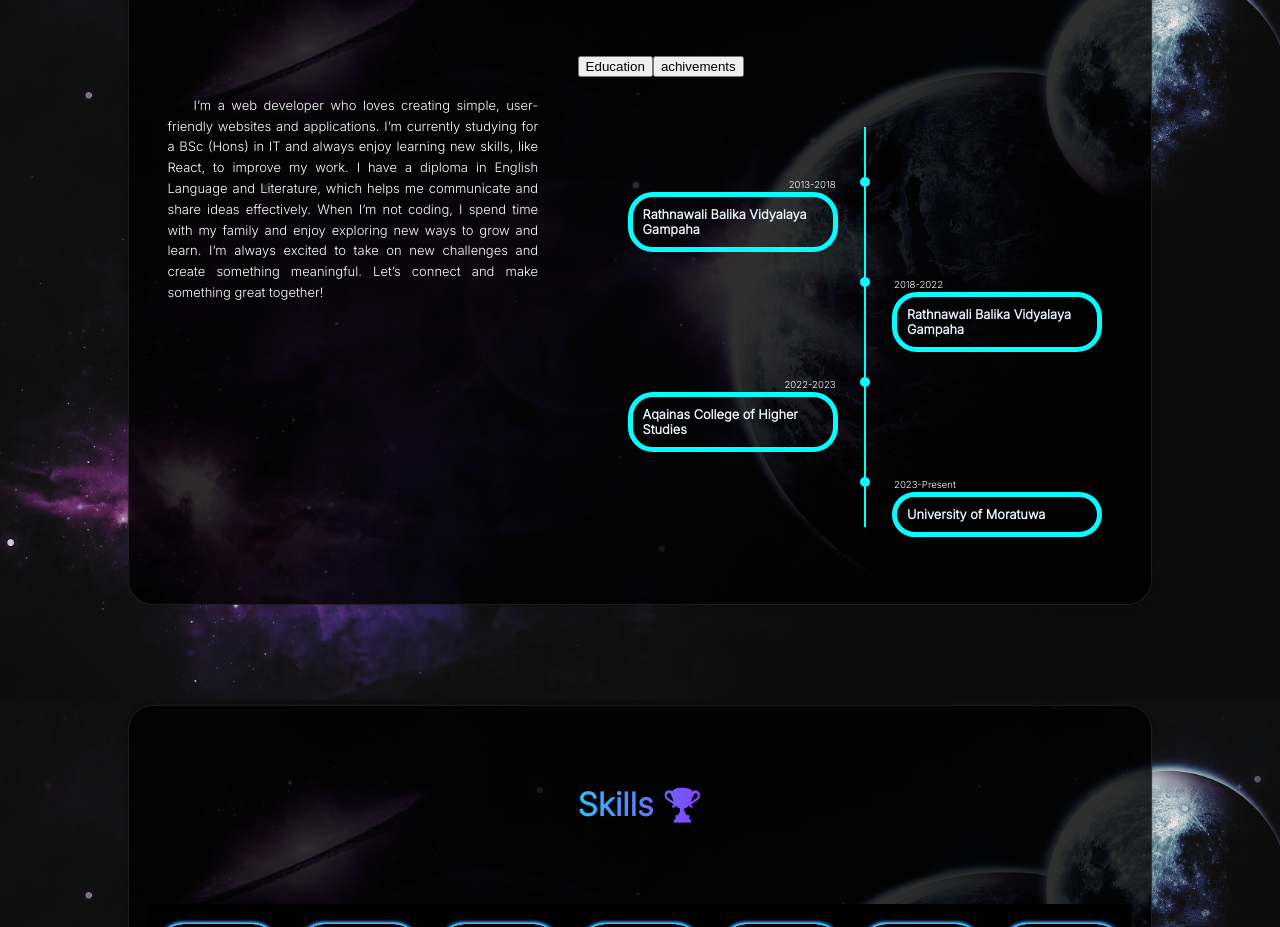
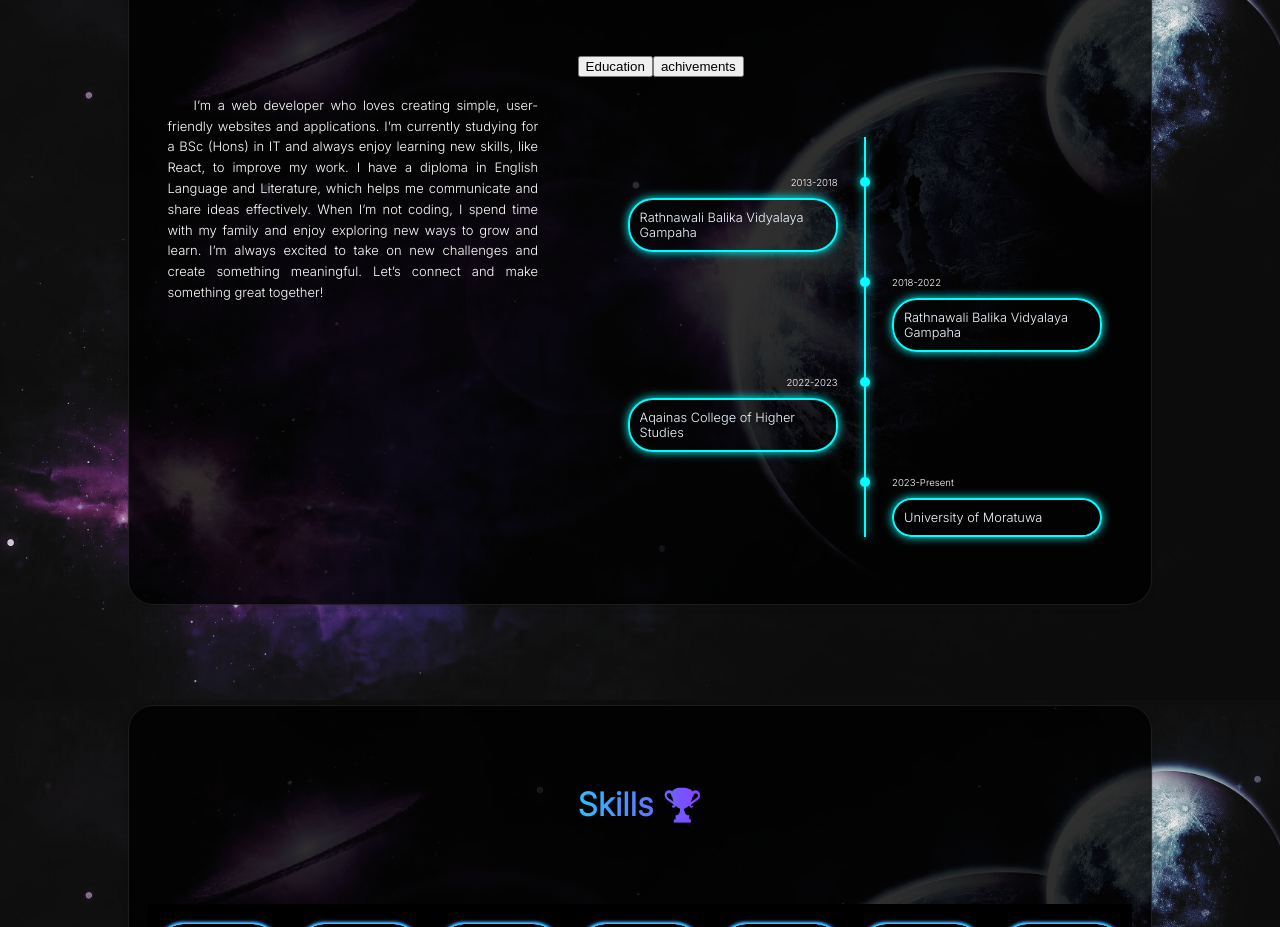
Before and after one commit to Dinithi1625403/myPortfolio, a React (Create React App) app: page / in a window 1280 px wide. Shown: the part 900-1827 px from the top of the page. Built offline with nearby package versions, Linux system fonts and the light colour scheme; grey boxes are pictures that could not be loaded.

Commit message:
modified aboutsection

```diff
--- a/src/components/about/education.css
+++ b/src/components/about/education.css
@@ -21,7 +21,8 @@
     width: 10px;
     height: 10px;
     border-radius: 50rem;
-    background-color: aqua;
+    box-shadow: 0 0 10px #00FFFF;
+    background-color: #00FFFF;
     left: 50%;
     position: absolute;
     transform: translateX(-50%);
@@ -32,14 +33,6 @@
 
 
     height: 100px;
-
-
-
-
-
-
-
-
 
 }
 
@@ -65,28 +58,30 @@
 .education-title{
     font-size: 0.8rem;
     width: 100%;
+    font-weight: lighter;
 }
 
 .education-duration{
     width: 100%;
     font-size: 0.6rem;
 
-    padding: 2px;
+    padding-bottom: 10px;
 
 
 }
 .vertical-line{
     width: 2px;
     height: 100%;
-
-    background-color: aqua;
+    box-shadow: 0 0 10px #00FFFF;
+    background-color: #00FFFF;
     position: absolute;
     left: 50%;
-    top: -50%;
+    top: -40%;
     transform: translateX(-50%);
 }
 .education-details{
-    border: 5px solid aqua;
+    border: 2px solid #00FFFF;
+    box-shadow: 0 0 10px #00FFFF;
     display: flex;
     flex-direction: column;
     width: 210px;
```
